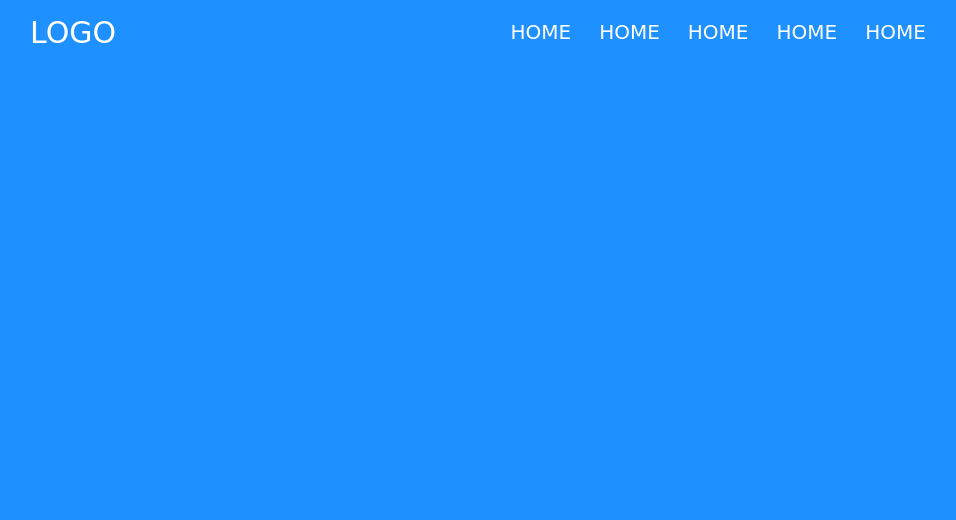
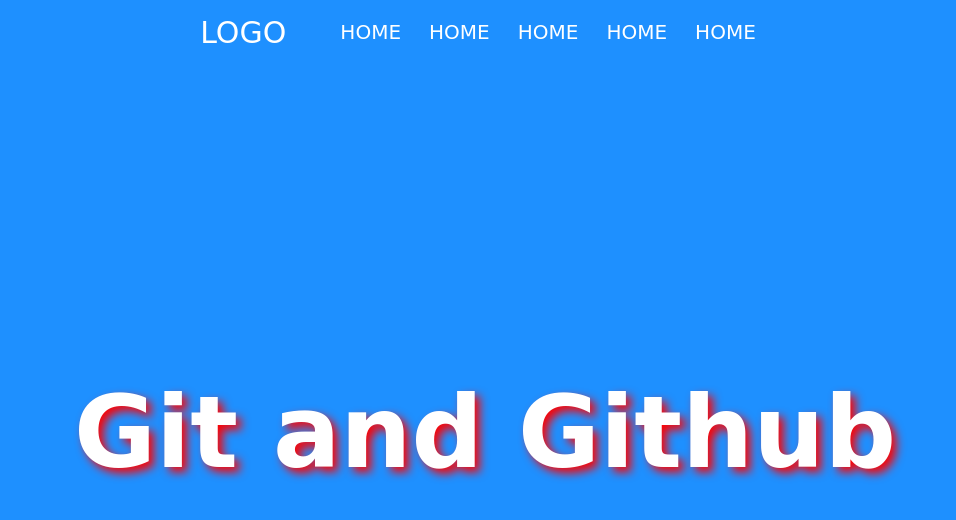
Before and after one commit to AzizbekBabadjanov/frontend-1400, a plain HTML site: page index.html in a window 1280 px wide. Shown: the whole page, without its empty margins (155-1111 px from the left). Drawn offline with Linux system fonts and the light colour scheme.

Commit message:
header title

```diff
--- a/css/style.css
+++ b/css/style.css
@@ -26,6 +26,8 @@ body {
 .header {
     min-height: 100vh;
     background: dodgerblue;
+    display: flex;
+    flex-direction: column;
 }
 
 .nav .container {
@@ -52,3 +54,13 @@ body {
     padding: 20px 0;
     display: block;
 }
+
+.header__title {
+    font-size: 100px;
+    color: #fff;
+    text-shadow: 5px 5px 10px red;
+    flex-grow: 1;
+    display: flex;
+    justify-content: center;
+    align-items: center;
+}
--- a/index.html
+++ b/index.html
@@ -31,6 +31,7 @@
                 </ul>
             </div>
         </nav>
+        <h1 class="header__title">Git and Github</h1>
     </header>
 </body>
 </html>
```
